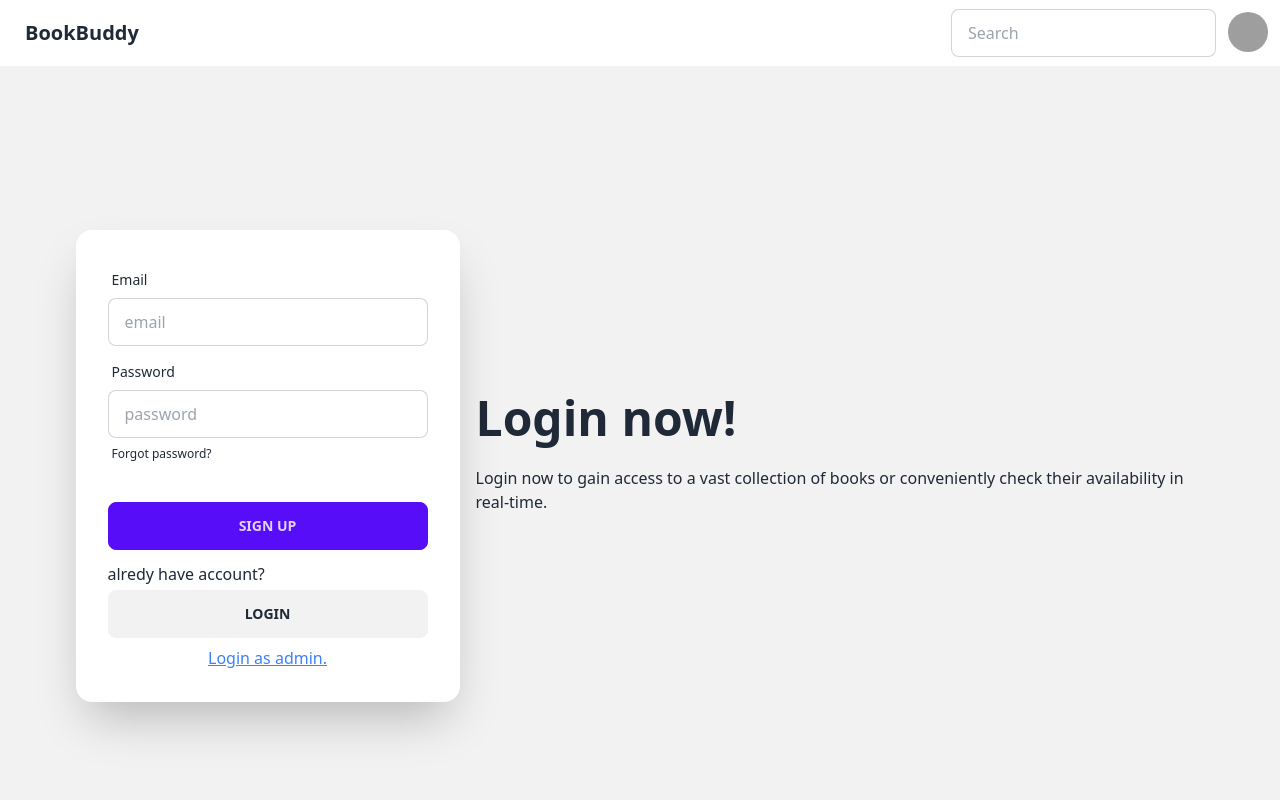
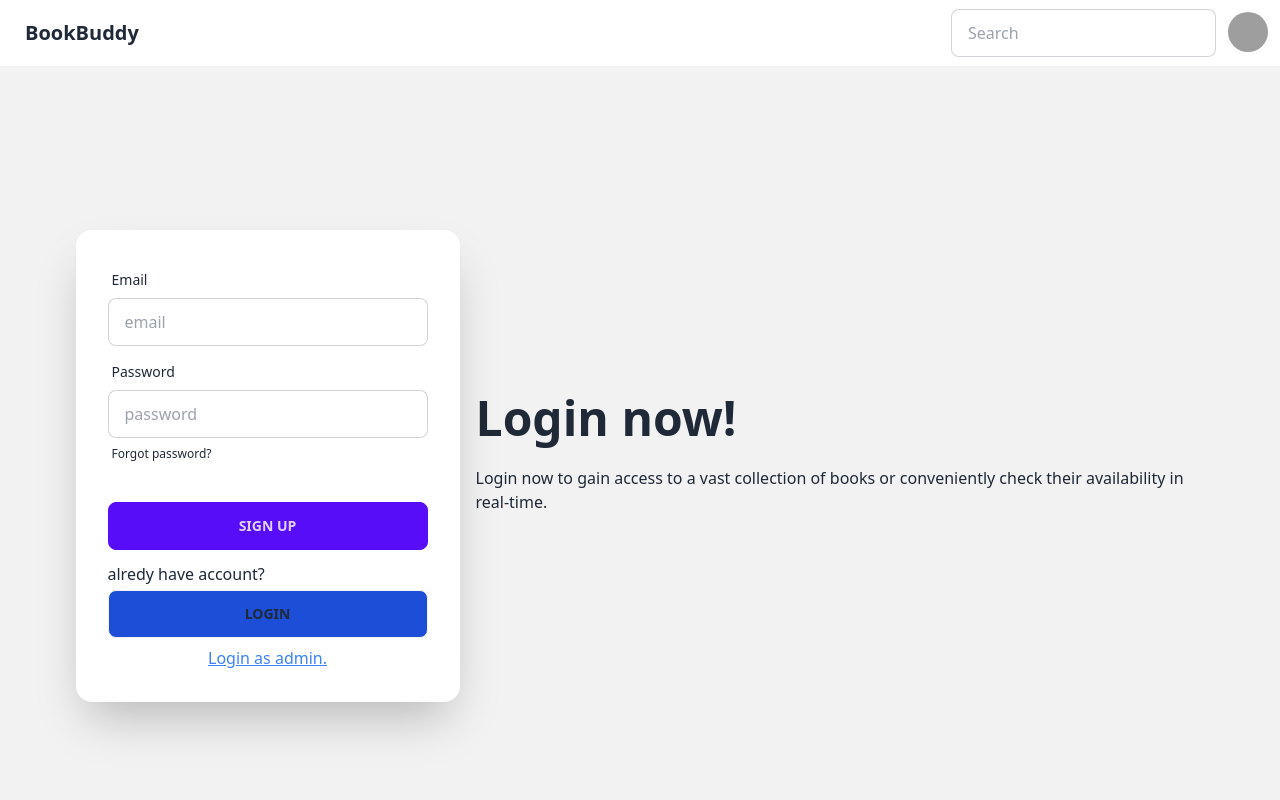
Before and after one commit to VinayakVispute/BookBuddy, a React (Vite) app in the folder Front-end/: page /login in a window 1280 px wide. Shown: the top 800 px of the page. Built offline with nearby package versions, Linux system fonts and the light colour scheme; grey boxes are pictures that could not be loaded.

Commit message:
last commit

```diff
--- a/Front-end/src/Componenets/Login.jsx
+++ b/Front-end/src/Componenets/Login.jsx
@@ -27,7 +27,7 @@ function Login() {
           <button className="btn btn-primary">Sign Up</button>
 
           <a href="" className="mt-3 mb-1 ">alredy have account?</a>
-          <button className="btn bg-base-200">Login </button>
+          <button className="btn bg-blue-700 hover:bg-blue-800">Login </button>
           <a href="" className="text-center mt-2 underline text-blue-500">Login as admin.</a>
         </div>
       </div>
```
